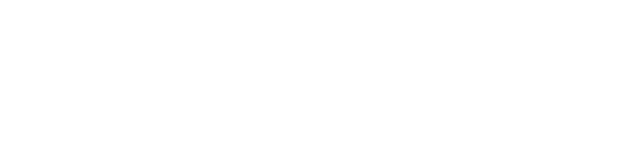
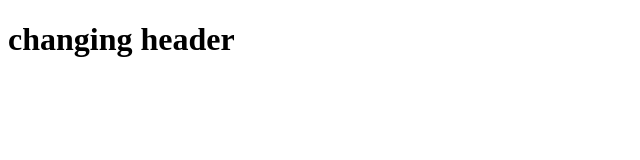
Before and after one commit to LaxmanCheerla/testing, a plain HTML site: page index.html in a window 1280 px wide. Shown: the whole page, without its empty margins (0-640 px from the left). Drawn offline with Linux system fonts and the light colour scheme.

Commit message:
we added heading

```diff
--- a/index.html
+++ b/index.html
@@ -7,6 +7,6 @@
     <title>Document</title>
 </head>
 <body>
-
+    <h1>changing header</h1>
 </body>
 </html>
```
